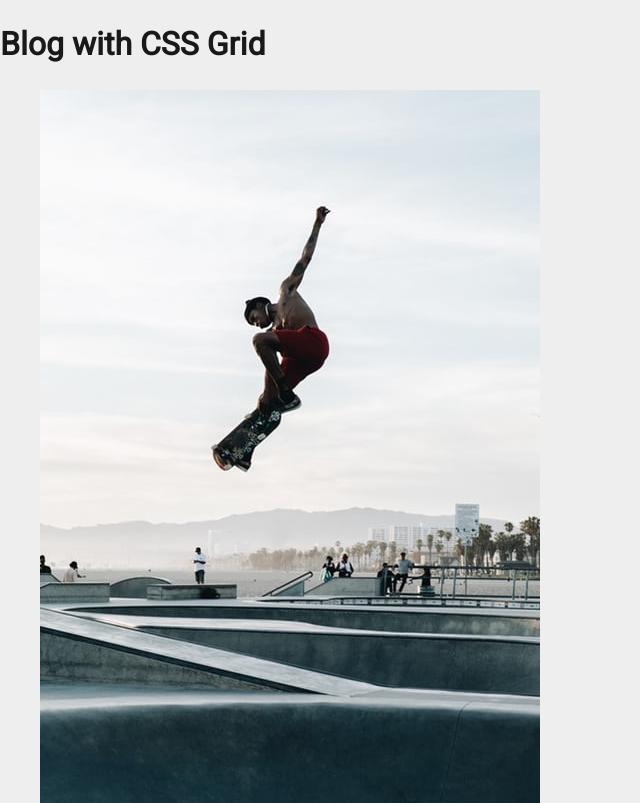
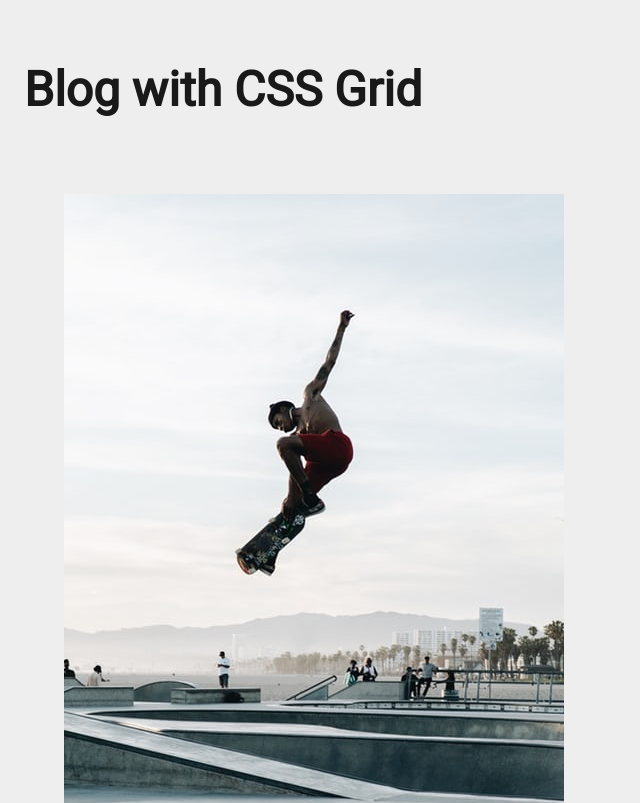
Before and after one commit to chrisclarkedev/Blog-CSS-Grid, a React (Create React App) app: page / in a window 1280 px wide. Shown: the top 803 px of the page, without its empty margins (0-640 px from the left). Built offline with nearby package versions, Linux system fonts and the light colour scheme.

Commit message:
styling to header

```diff
--- a/src/App.css
+++ b/src/App.css
@@ -32,3 +32,22 @@ body{
   color: #191919;
   font-family: 'Heebo', sans-serif;
 }
+
+.wrapper {
+  display:grid;
+  grid-gap: 20px;
+  grid-template-columns: 1fr 2fr;
+  grid-auto-rows:minmax(100px, auto);
+  margin: 24px;
+  max-width: 1000px;
+  position: relative;
+}
+
+.wrapper>* {
+grid-column: 1 / span 2;
+}
+
+.header{
+  font-size: 1.5em;
+  grid-row: 1 / 2;
+}
```
